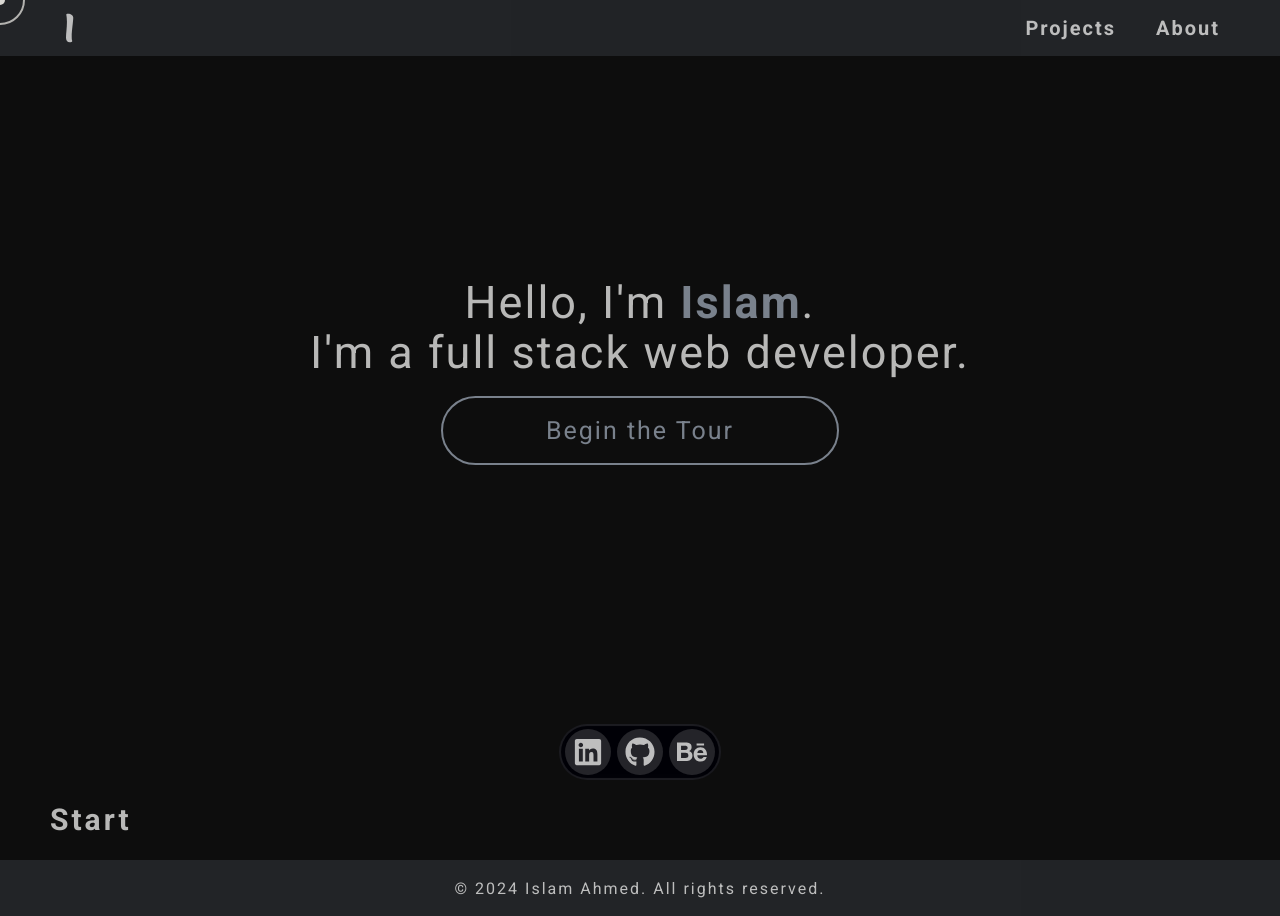
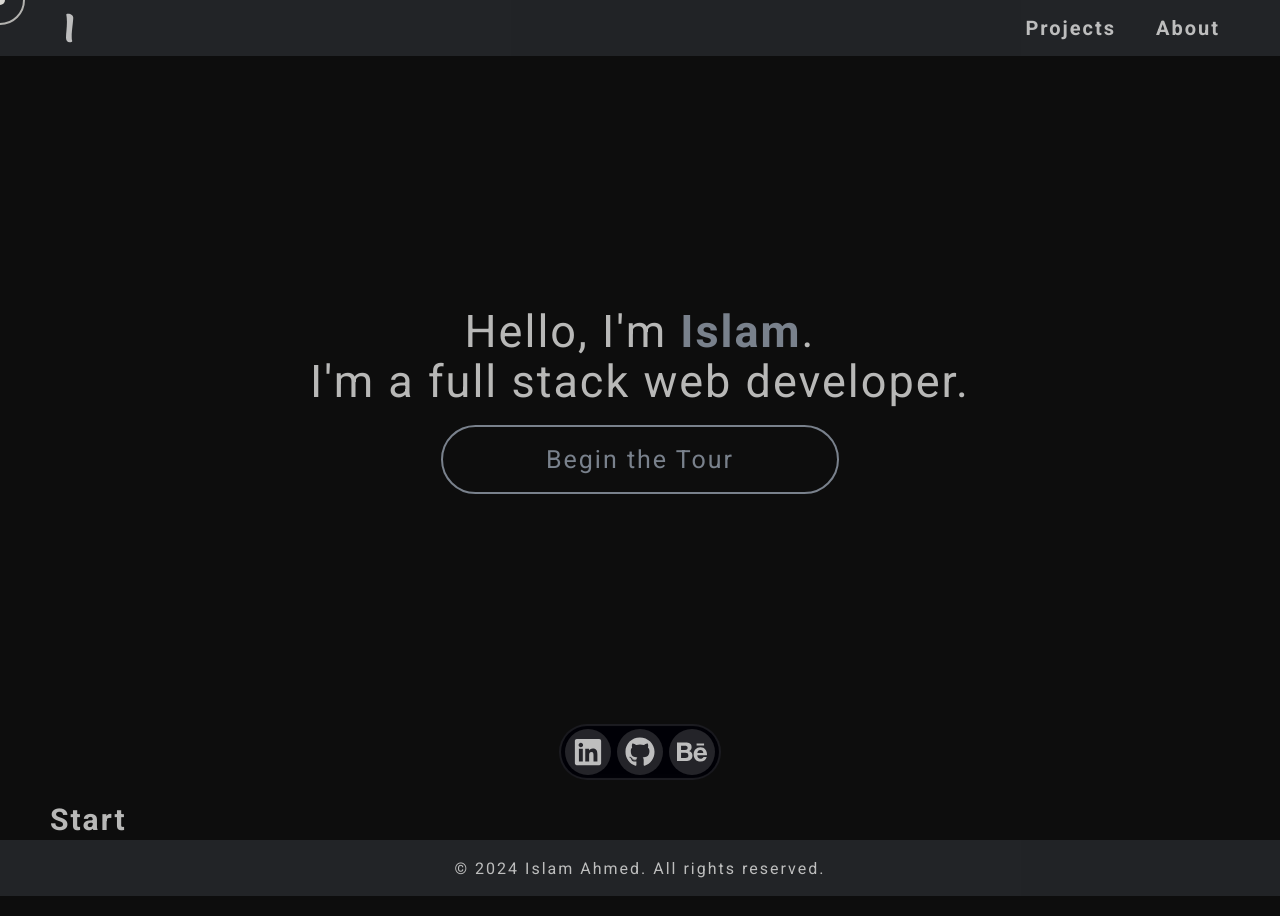
Before and after one commit to Babywise/islamahmed.ca, a React (Vite) app: page / in a window 1280 px wide. Built offline with nearby package versions, Linux system fonts and the light colour scheme.

Commit message:
IA-59 home css moved  - hero heading centered vertically  - social nav top margin removed

```diff
--- a/src/components/social/SocialNav.css
+++ b/src/components/social/SocialNav.css
@@ -8,7 +8,7 @@
     /* Sizing */
     @apply h-[56px];
     /* Spacing */
-    @apply my-4 p-[0px];
+    @apply mb-4 p-[0px];
     /* Display and alignment */
     @apply flex items-center justify-center;
   }
@@ -17,9 +17,9 @@
     /* Display and alignment */
     @apply flex items-center justify-center;
     /* Spacing */
-    @apply gap-[6px] max-h-full;
+    @apply max-h-full gap-[6px];
     /* Visual styles */
-    @apply border-2 border-general-10/10 ;
+    @apply border-2 border-general-10/10;
     @apply bg-general-80/50 text-general-10/75;
     @apply rounded-full backdrop-blur-sm;
   }
@@ -51,6 +51,6 @@
 
   .social-nav svg {
     /* Sizing and spacing */
-    @apply size-full m-[4px] p-[4px];
+    @apply m-[4px] size-full p-[4px];
   }
 }
--- /dev/null
+++ b/src/pages/home/Home.css
@@ -0,0 +1,38 @@
+@tailwind components;
+@tailwind utilities;
+
+@layer components {
+  /* Hero Section Styles */
+  .hero-content {
+    /* Layout and positioning */
+    @apply flex flex-col items-center justify-center text-center;
+    /* Sizing */
+    @apply mt-[calc(28px+0.5rem)] min-h-[calc(100svh-56px-84px-1.5rem)];
+  }
+
+  .hero-content h1 {
+    /* Typography */
+    @apply text-2xl sm:text-4xl;
+  }
+
+  .hero-content h1 span {
+    /* Highlighted text */
+    @apply font-bold text-general-40;
+  }
+
+  .hero-content button {
+    /* Button styles */
+    @apply my-4 w-1/3 min-w-48;
+  }
+
+  /* Start Section Styles */
+  .start-content {
+    /* Layout */
+    @apply flex flex-col;
+  }
+
+  .start-content h1 {
+    /* Typography */
+    @apply text-2xl font-bold;
+  }
+}
--- a/src/pages/home/Home.tsx
+++ b/src/pages/home/Home.tsx
@@ -1,3 +1,5 @@
+import "./Home.css";
+
 import SocialNav from "../../components/social/SocialNav";
 
 /**
@@ -8,22 +10,12 @@ function Home() {
     <>
       {/* <!-- Hero section --> */}
       <section id="hero">
-        <div
-          className="flex min-h-[calc(100svh-56px-56px-2rem)] flex-col items-center justify-center text-center tracking-widest"
-          id="hero-content"
-          role="none">
-          <div
-            className="text-xl sm:text-4xl"
-            id="hero-heading"
-            role="presentation">
-            <h1>
-              Hello, I&apos;m{" "}
-              <span className="font-bold text-general-40">Islam</span>.
-            </h1>
-            <h1>I&apos;m a full stack web developer.</h1>
-          </div>
+        <div className="hero-content" role="none">
+          <h1>
+            Hello, I&apos;m <span>Islam</span>.<br />
+            I&apos;m a full stack web developer.
+          </h1>
           <button
-            className="my-4 w-1/3 min-w-48"
             onClick={() => {
               const element = document.getElementById("start");
               element?.scrollIntoView({ behavior: "smooth" });
@@ -33,14 +25,12 @@ function Home() {
           </button>
         </div>
       </section>
+      {/* <!-- Social navigation --> */}
       <SocialNav />
       {/* <!-- Start section --> */}
       <section id="start">
-        <div
-          className="flex flex-col tracking-widest"
-          id="start-content"
-          role="none">
-          <h1 className="mb-4 text-2xl font-bold tracking-widest">Start</h1>
+        <div className="start-content" role="none">
+          <h1>Start</h1>
         </div>
       </section>
     </>
```
